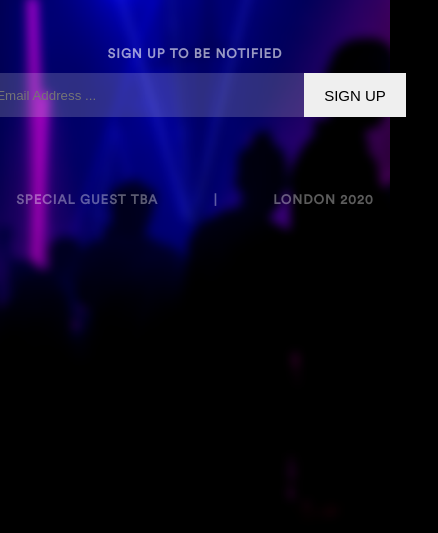
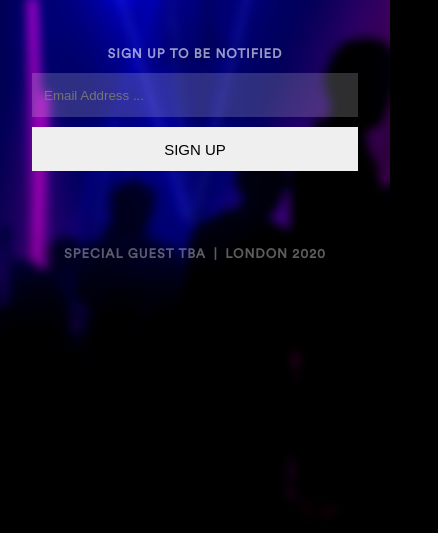
Before and after one commit to josephlalley1/thewaveroom, a plain HTML site: page index.html in a window 390 px wide. Shown: the part 305-838 px from the top of the page, 438 px wide, since content can reach past the window. Drawn offline with Linux system fonts and the light colour scheme.

Commit message:
added responsive breakpoint and style

```diff
--- a/style.css
+++ b/style.css
@@ -67,13 +67,13 @@ hr {
 
 .navbar {
   width: 100%;
-  display: flex;
-  justify-content: center;
   margin: 16px 0;
 }
 
 .logo {
   width: 165px;
+  display: block;
+  margin: 0 auto;
 }
 
 .main-info {
@@ -128,6 +128,21 @@ hr {
   padding: 32px 32px 128px 32px;
 }
 
-@media screen and (-webkit-min-device-pixel-ratio: 2) {
-  /* css to target */
+@media only screen and (max-width:480px) {
+  .signup-card {
+    width: 100%;
+  }
+
+  .mailing-list-box {
+    flex-direction: column;
+  }
+
+  .email-box {
+    width: 100%;
+  }
+
+  .sign-up {
+    width: 100%;
+    margin-top: 10px;
+  }
 }
```
